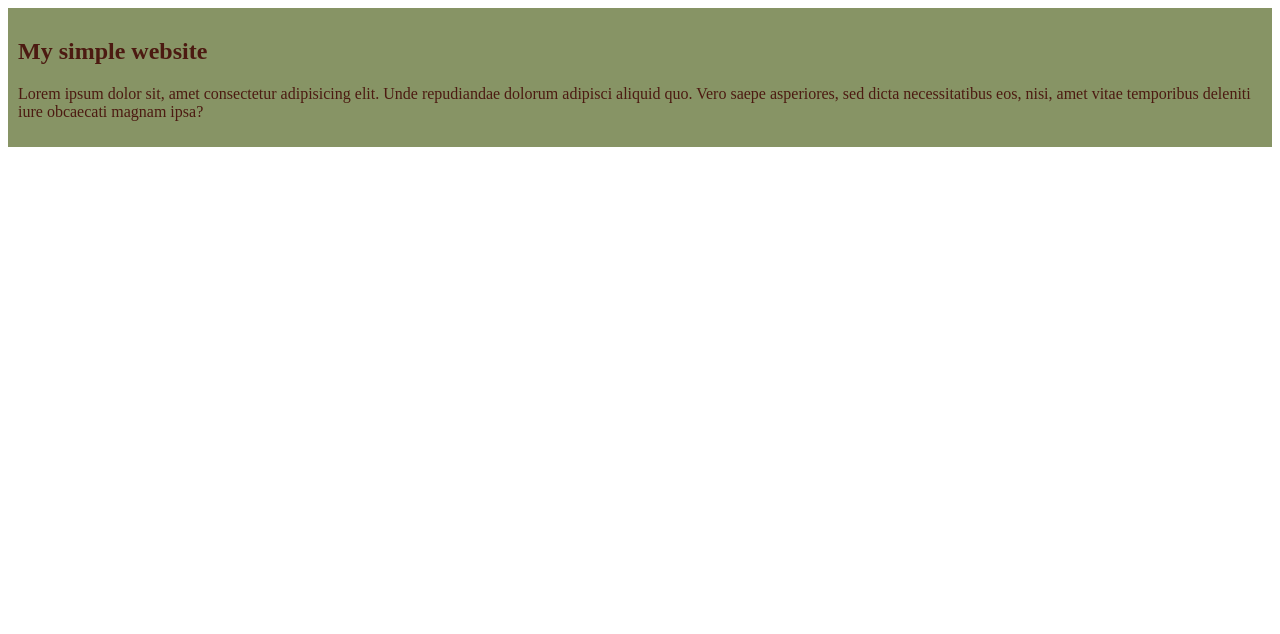
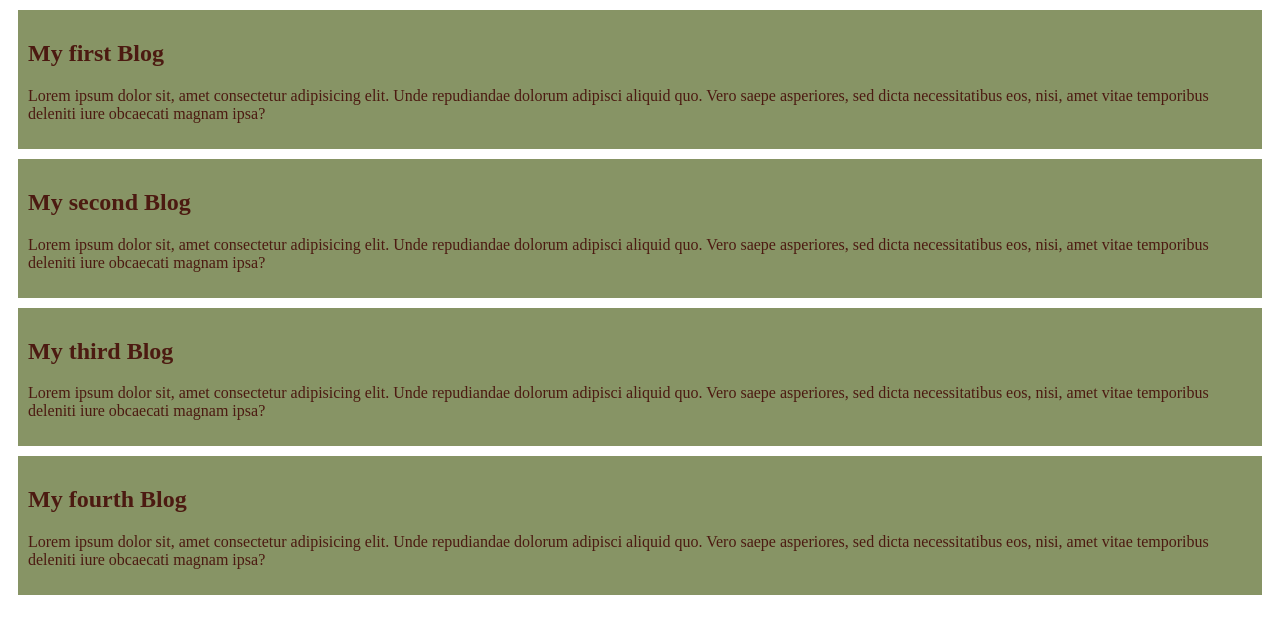
Before and after one commit to CaliforniaD/my-first-git-repost, a plain HTML site: page index.html in a window 1280 px wide. Drawn offline with Linux system fonts and the light colour scheme.

Commit message:
My first blog

```diff
--- a/index.html
+++ b/index.html
@@ -8,7 +8,19 @@
 </head>
 <body>
     <div>
-        <h2>My simple website</h2>
+        <h2>My first Blog</h2>
+        <p>Lorem ipsum dolor sit, amet consectetur adipisicing elit. Unde repudiandae dolorum adipisci aliquid quo. Vero saepe asperiores, sed dicta necessitatibus eos, nisi, amet vitae temporibus deleniti iure obcaecati magnam ipsa?</p>
+    </div>
+    <div>
+        <h2>My second Blog</h2>
+        <p>Lorem ipsum dolor sit, amet consectetur adipisicing elit. Unde repudiandae dolorum adipisci aliquid quo. Vero saepe asperiores, sed dicta necessitatibus eos, nisi, amet vitae temporibus deleniti iure obcaecati magnam ipsa?</p>
+    </div>
+    <div>
+        <h2>My third Blog</h2>
+        <p>Lorem ipsum dolor sit, amet consectetur adipisicing elit. Unde repudiandae dolorum adipisci aliquid quo. Vero saepe asperiores, sed dicta necessitatibus eos, nisi, amet vitae temporibus deleniti iure obcaecati magnam ipsa?</p>
+    </div>
+    <div>
+        <h2>My fourth Blog</h2>
         <p>Lorem ipsum dolor sit, amet consectetur adipisicing elit. Unde repudiandae dolorum adipisci aliquid quo. Vero saepe asperiores, sed dicta necessitatibus eos, nisi, amet vitae temporibus deleniti iure obcaecati magnam ipsa?</p>
     </div>
 </body>
--- a/style/blog.css
+++ b/style/blog.css
@@ -2,4 +2,5 @@ div{
     color: rgb(76, 26, 17);
     background-color: rgb(135, 148, 101);
     padding: 10px;
+    margin: 10px;
 }
```
